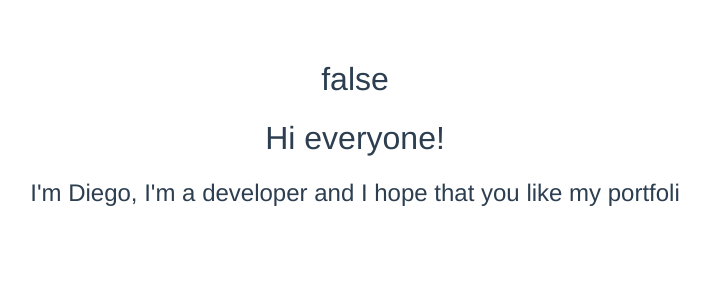
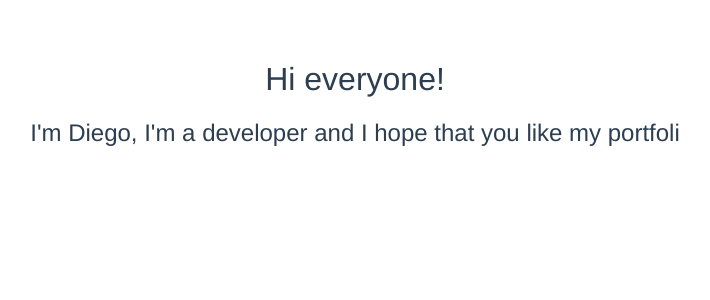
Before and after one commit to TxusBlack/diegomoreno.co, a Vue app: page / in a window 1280 px wide. Shown: the top 300 px of the page, without its empty margins (285-995 px from the left). Built offline with nearby package versions, Linux system fonts and the light colour scheme; a small style sheet from the web is missing.

Commit message:
Eliminar impresiones por consola

```diff
--- a/src/components/HelloWorld.vue
+++ b/src/components/HelloWorld.vue
@@ -4,7 +4,6 @@
       name="welcome"
       leave-active-class="animated bounceOutUp">
       <div v-if="welcome">
-        <h1>{{ mobile.is }}</h1>
         <h1 v-if="title">{{ title }}</h1>
         <h2 v-if="subtitle">{{ subtitle }}</h2>
         <h2 v-if="subtitle1">{{ subtitle1 }}</h2>
@@ -291,18 +290,15 @@ export default {
       window.addEventListener("keypress", function(e) {
         if (!this.enter) {
           if (e.which === 13) {
-            console.log('Enter');
             this.enter = true;
             this.welcome = false;
             this.timeout();
           } else if (e.which === 8) {
-            console.log('Delete');
             if (this.nameUser) {
               this.nameUser = this.nameUser.slice(0, -1);
             }
           } else {
             this.nameUser += String.fromCharCode(e.keyCode);
-            console.log(this.nameUser);
           }
         }
       }.bind(this));
```
